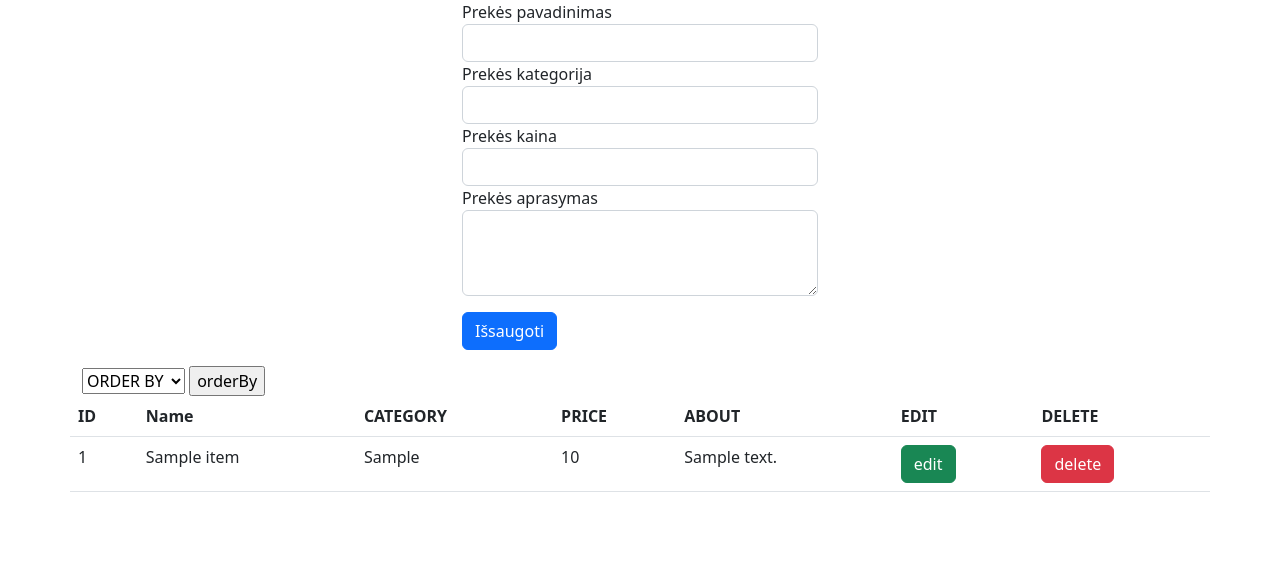
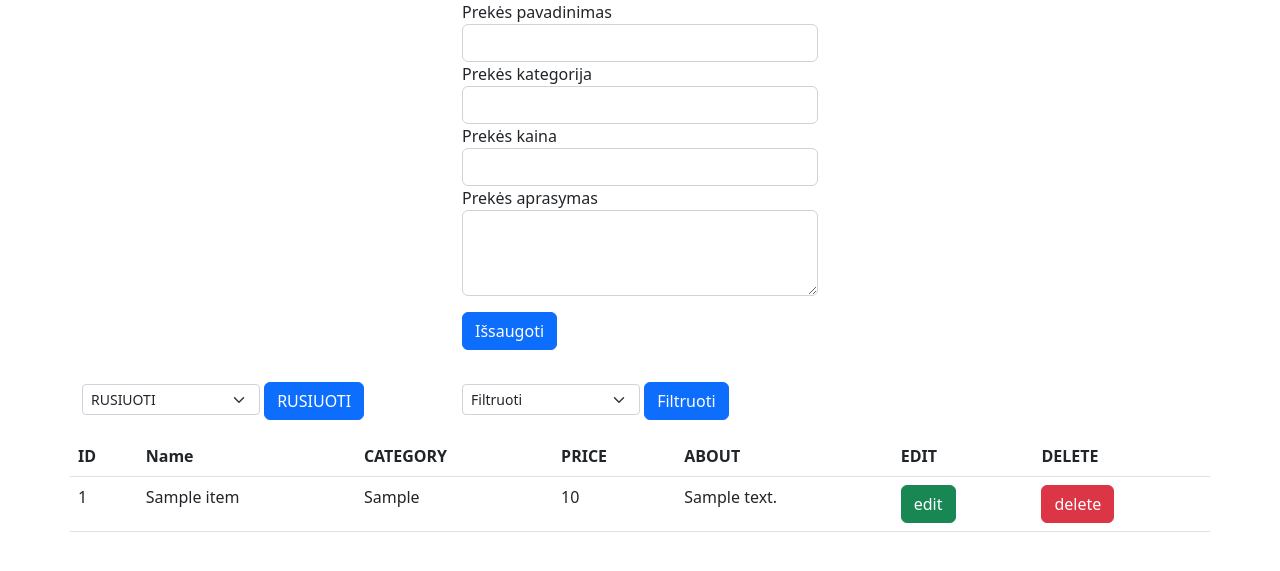
Before and after one commit to zygisk123/web1109, a PHP site: page / in a window 1280 px wide. Shown: the top 571 px of the page. Run offline with PHP 8.4, Linux system fonts and the light colour scheme; tables that the repository leaves empty or names only in its code hold one stand-in row (values such as "Sample post").

Commit message:
filtravimo funkcija sutvarkyta

```diff
--- a/controllers/ItemController.php
+++ b/controllers/ItemController.php
@@ -36,6 +36,12 @@ class ItemController{
         Item::destroy($_POST['id']);
     }
 
+    public static function filter()
+    {
+        $items = Item::filterBy();
+        return $items;
+    }
+
 }
 
 ?>
--- a/index.php
+++ b/index.php
@@ -30,8 +30,13 @@ if ($_SERVER['REQUEST_METHOD'] == "POST") {
     if(isset($_POST['order'])){
         $items = ItemController::index();
     }
+    if(isset($_POST['filter'])){
+        $items = ItemController::filter();
+    }
+}else{
+
+    $items = ItemController::index();
 }
-$items = ItemController::index();
 ?>
 <!DOCTYPE html>
 <html lang="en">
@@ -76,17 +81,28 @@ $items = ItemController::index();
                 </form>
             </div>
             <div class="col-4"></div>
-            <div class="dropdown">
+            <div class="dropdown col-4">
                 <form action="" method="post">
-                    <select name="orderBy">
-                        <option value="" disabled selected>ORDER BY</option>
+                    <select style = "width : 50%; display: inline-block" class="form-select form-select-sm" name="orderBy">
+                        <option value="" disabled selected>RUSIUOTI</option>
                         <option value="id">ID</option>
                         <option value="name">NAME</option>
                         <option value="category">CATEGORY</option>
                         <option value="price">PRICE</option>
                         <option value="about">ABOUT</option>
                     </select>
-                    <input type="submit" name="order" value="orderBy">
+                    <button  class="btn btn-primary mt-3 mb-3" type="submit" name="order" value="orderBy">RUSIUOTI</button>
+                </form>
+            </div>
+            <div class="dropdown col-4">
+                <form action="" method="post">
+                    <select style = "width : 50%; display: inline-block" class="form-select form-select-sm" name="filterBy">
+                        <option value="" disabled selected>Filtruoti</option>
+                        <option value="valgomojo komplektai">VALGOMOJO KOMPLEKTAI</option>
+                        <option value="virtuves baldai">VIRTUVES BALDAI</option>
+                        <option value="elektronika">ELEKTRONIKA</option>
+                    </select>
+                    <button  class="btn btn-primary mt-3 mb-3" type="submit" name="filter" value="filterBy">Filtruoti</button>
                 </form>
             </div>
             <table class="table">
--- a/models/Item.php
+++ b/models/Item.php
@@ -58,6 +58,23 @@ class Item{
         return $item;
     }
 
+    public static function filterBy()
+    {
+        $items = [];
+        $db = new DB();
+        $query = "SELECT * FROM `items` WHERE `category` = '". $_POST['filterBy']."'";
+        // echo($query);
+        // die;
+        $result = $db->conn->query($query);
+        while ($row = $result->fetch_assoc()) {
+            $items[] = new Item($row['id'], $row['name'], $row['category'], $row['price'], $row['about']);
+        }
+        // print_r($items);
+        // die;
+        $db->conn->close();
+        return $items;
+    }
+
     public function update()
     {
         $db = new DB();
```
